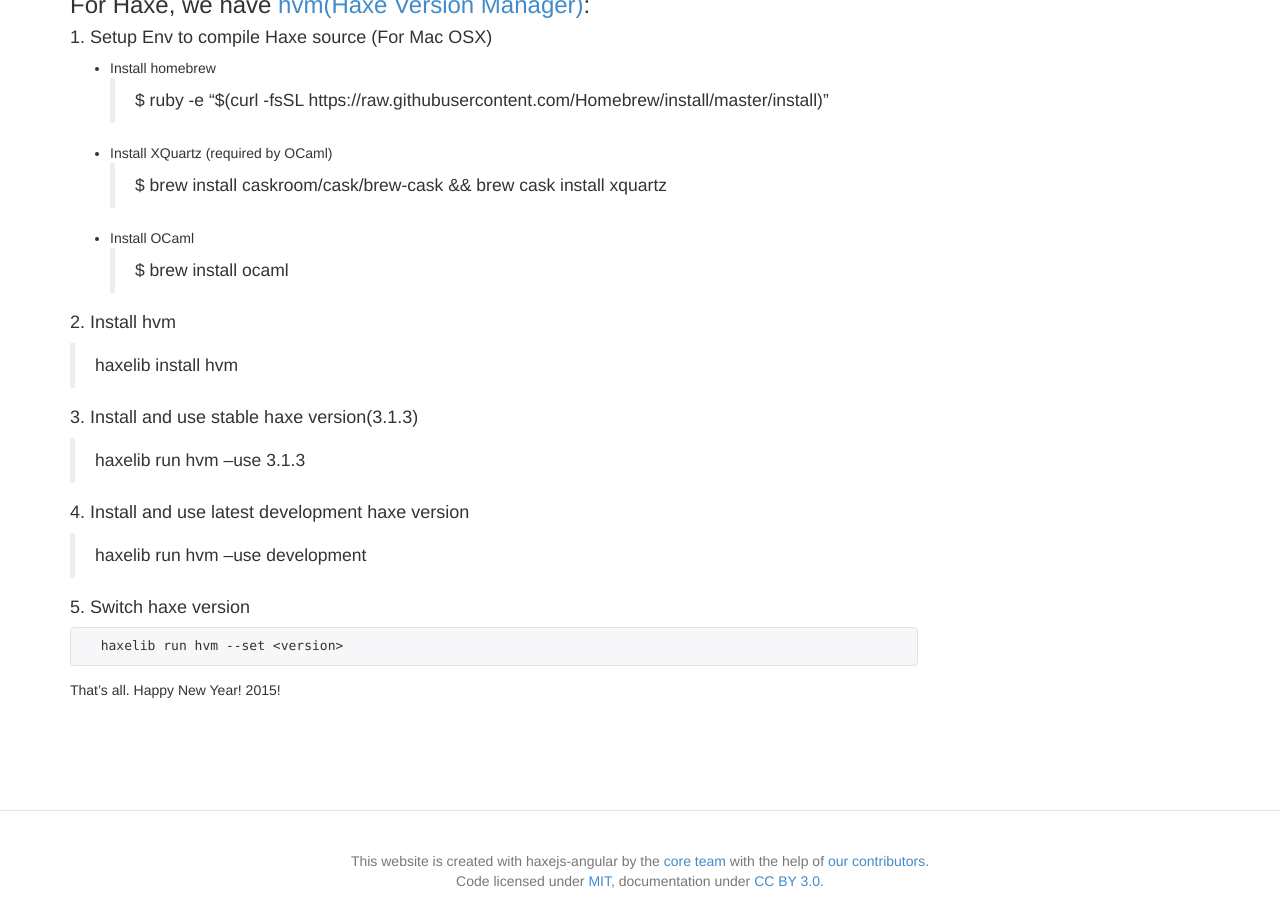
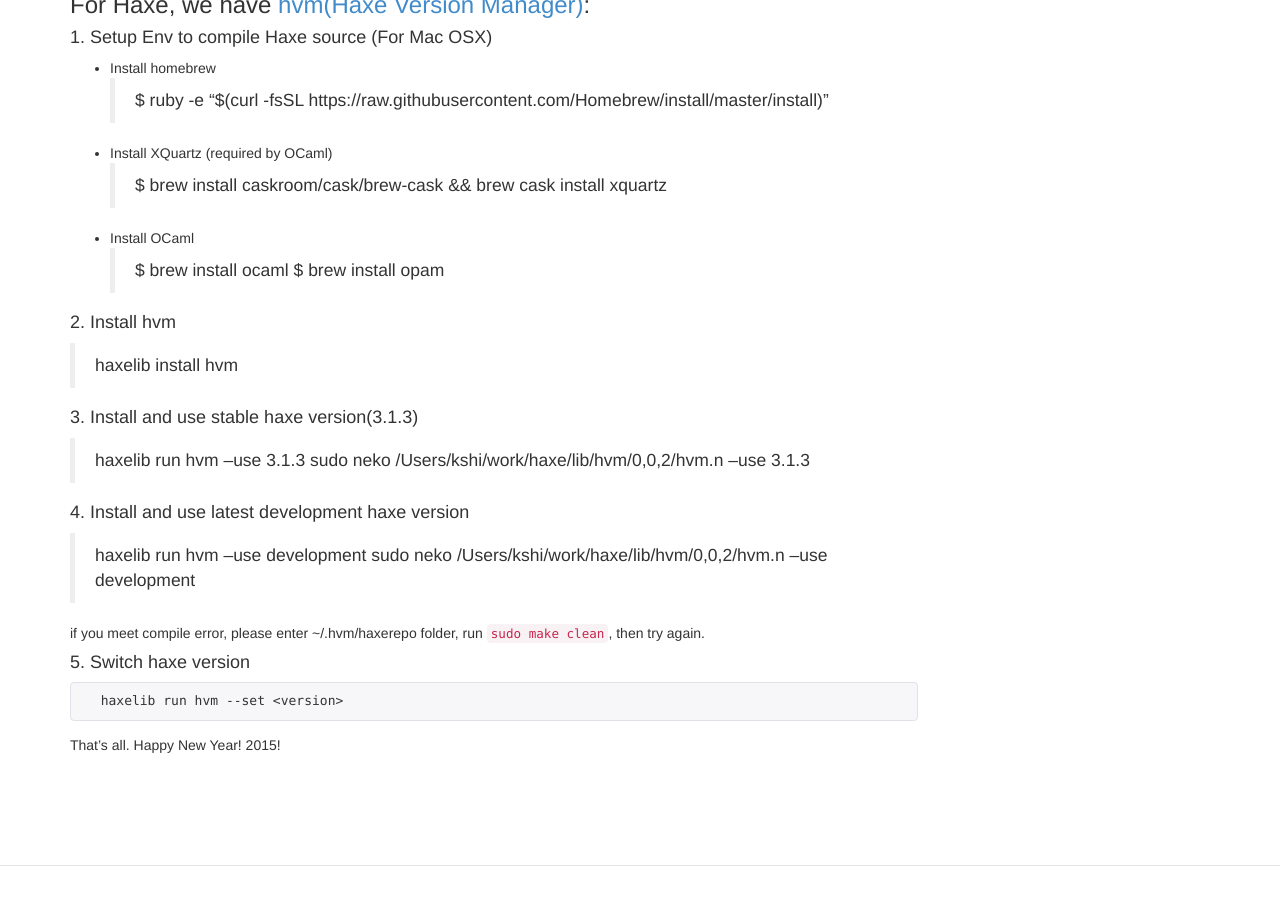
Before and after one commit to haxejs/haxejs.com, a Jekyll site: the page built from _posts/2015-01-01-side-by-side-install-nodejs-and-haxe.md, in a window 1280 px wide and 900 px high, scrolled down 1012 px. Built offline with Jekyll 4.4.1, drawn with Linux system fonts in a browser that asks for light colours; Markdown is read by kramdown in place of the engine named in the settings; comment, search, counter and statistics services are not loaded.

Commit message:
Update hvm post

````diff
--- a/_posts/2015-01-01-side-by-side-install-nodejs-and-haxe.md
+++ b/_posts/2015-01-01-side-by-side-install-nodejs-and-haxe.md
@@ -40,15 +40,20 @@
 
 - Install OCaml
 > $ brew install ocaml
+> $ brew install opam
 
 ####2. Install hvm
 > haxelib install hvm
 
 ####3. Install and use stable haxe version(3.1.3)
 > haxelib run hvm --use 3.1.3
+> sudo neko /Users/kshi/work/haxe/lib/hvm/0,0,2/hvm.n --use 3.1.3
 
 ####4. Install and use latest development haxe version
 > haxelib run hvm --use development
+> sudo neko /Users/kshi/work/haxe/lib/hvm/0,0,2/hvm.n --use development
+
+if you meet compile error, please enter ~/.hvm/haxerepo folder, run ```sudo make clean```, then try again.
 
 ####5. Switch haxe version
 
````
